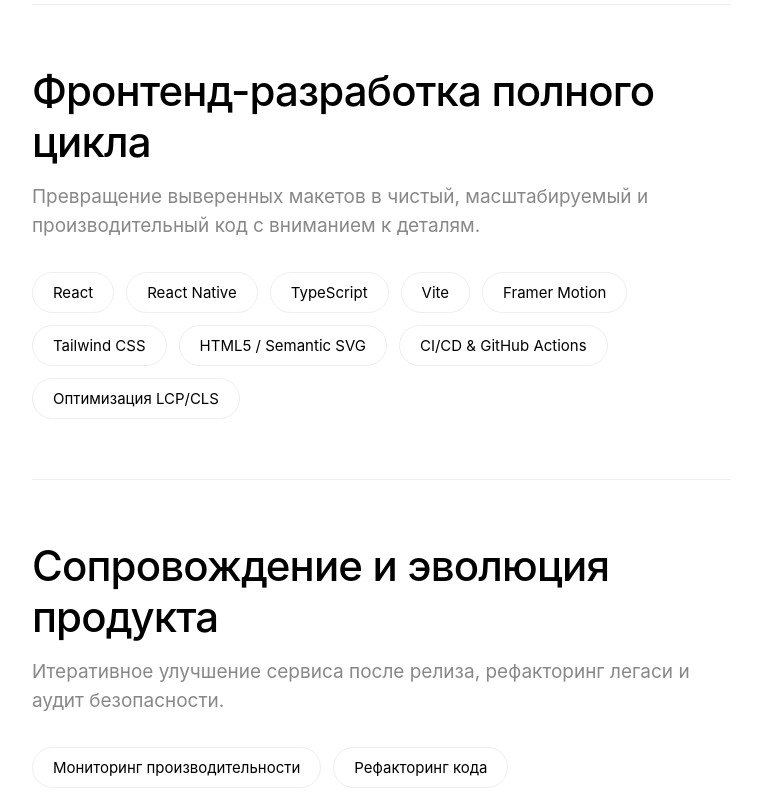
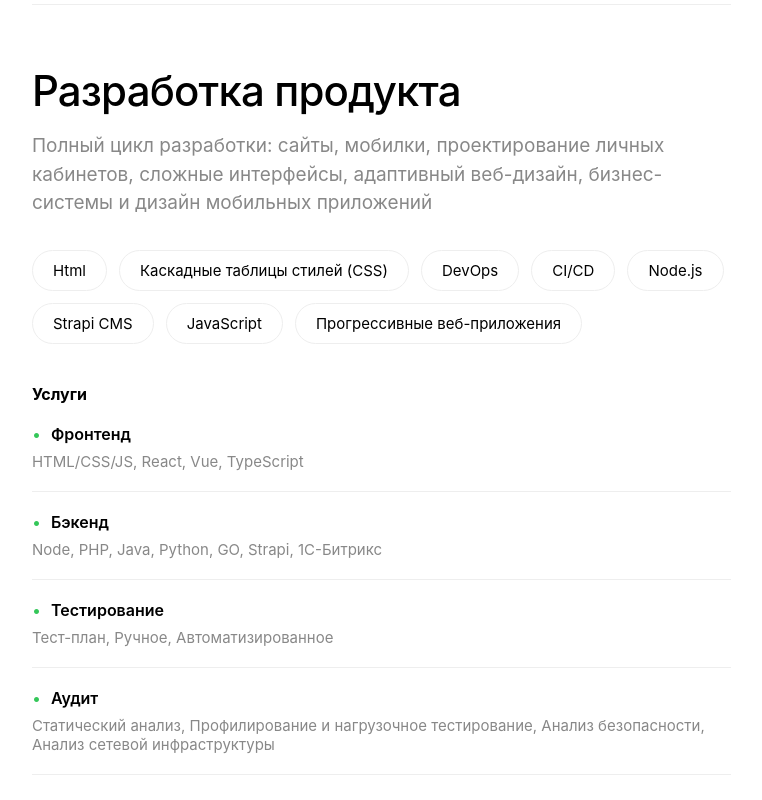
Before and after one commit to Horoshov/my-portfolio, a React (Vite) app: page /about in a window 1280 px wide. Shown: the part 1220-2020 px from the top of the page, without its empty margins (517-1279 px from the left). Built offline with nearby package versions, Linux system fonts and the light colour scheme.

Commit message:
Add development services block with sub-services details

```diff
--- a/src/components/ServiceBlock.jsx
+++ b/src/components/ServiceBlock.jsx
@@ -3,7 +3,7 @@ import { motion } from 'framer-motion';
 import ServiceBubbleGrid from './ServiceBubbleGrid';
 import './ServiceBlock.css';
 
-const ServiceBlock = ({ id, title, description, bubbles }) => {
+const ServiceBlock = ({ id, title, description, bubbles, services }) => {
   return (
     <motion.div
       id={id}
@@ -18,7 +18,23 @@ const ServiceBlock = ({ id, title, description, bubbles }) => {
         <h3 className="service-block-title">{title}</h3>
       </div>
       <p className="service-block-description">{description}</p>
-      <ServiceBubbleGrid bubbles={bubbles} />
+
+      {bubbles && <ServiceBubbleGrid bubbles={bubbles} />}
+
+      {services && (
+        <div className="services-list" style={{ marginTop: '40px' }}>
+          <h4 style={{ marginBottom: '20px', color: 'var(--text-color)' }}>Услуги</h4>
+          {services.map((s, index) => (
+            <div key={index} style={{ marginBottom: '20px', borderBottom: '1px solid var(--border-color)', paddingBottom: '20px' }}>
+              <div style={{ display: 'flex', alignItems: 'center', marginBottom: '8px' }}>
+                <span style={{ color: '#34c759', marginRight: '10px' }}>•</span>
+                <span style={{ fontWeight: '600', color: 'var(--text-color)' }}>{s.name}</span>
+              </div>
+              <p style={{ color: 'var(--gray-text)', fontSize: '15px' }}>{s.desc}</p>
+            </div>
+          ))}
+        </div>
+      )}
     </motion.div>
   );
 };
--- a/src/pages/About.jsx
+++ b/src/pages/About.jsx
@@ -252,18 +252,14 @@ const About = () => {
     {
       id: 'engineering',
       number: '03',
-      title: 'Фронтенд-разработка полного цикла',
-      description: 'Превращение выверенных макетов в чистый, масштабируемый и производительный код с вниманием к деталям.',
-      bubbles: [
-        'React',
-        'React Native',
-        'TypeScript',
-        'Vite',
-        'Framer Motion',
-        'Tailwind CSS',
-        'HTML5 / Semantic SVG',
-        'CI/CD & GitHub Actions',
-        'Оптимизация LCP/CLS'
+      title: 'Разработка продукта',
+      description: 'Полный цикл разработки: сайты, мобилки, проектирование личных кабинетов, сложные интерфейсы, адаптивный веб-дизайн, бизнес-системы и дизайн мобильных приложений',
+      bubbles: ['Html', 'Каскадные таблицы стилей (CSS)', 'DevOps', 'CI/CD', 'Node.js', 'Strapi CMS', 'JavaScript', 'Прогрессивные веб-приложения'],
+      services: [
+        { name: 'Фронтенд', desc: 'HTML/CSS/JS, React, Vue, TypeScript' },
+        { name: 'Бэкенд', desc: 'Node, PHP, Java, Python, GO, Strapi, 1C-Битрикс' },
+        { name: 'Тестирование', desc: 'Тест-план, Ручное, Автоматизированное' },
+        { name: 'Аудит', desc: 'Статический анализ, Профилирование и нагрузочное тестирование, Анализ безопасности, Анализ сетевой инфраструктуры' }
       ]
     },
     {
@@ -365,10 +361,10 @@ const About = () => {
                 <ServiceBlock
                   key={block.number}
                   id={block.id}
-                  number={block.number}
                   title={block.title}
                   description={block.description}
                   bubbles={block.bubbles}
+                  services={block.services}
                 />
               ))}
             </div>
```
